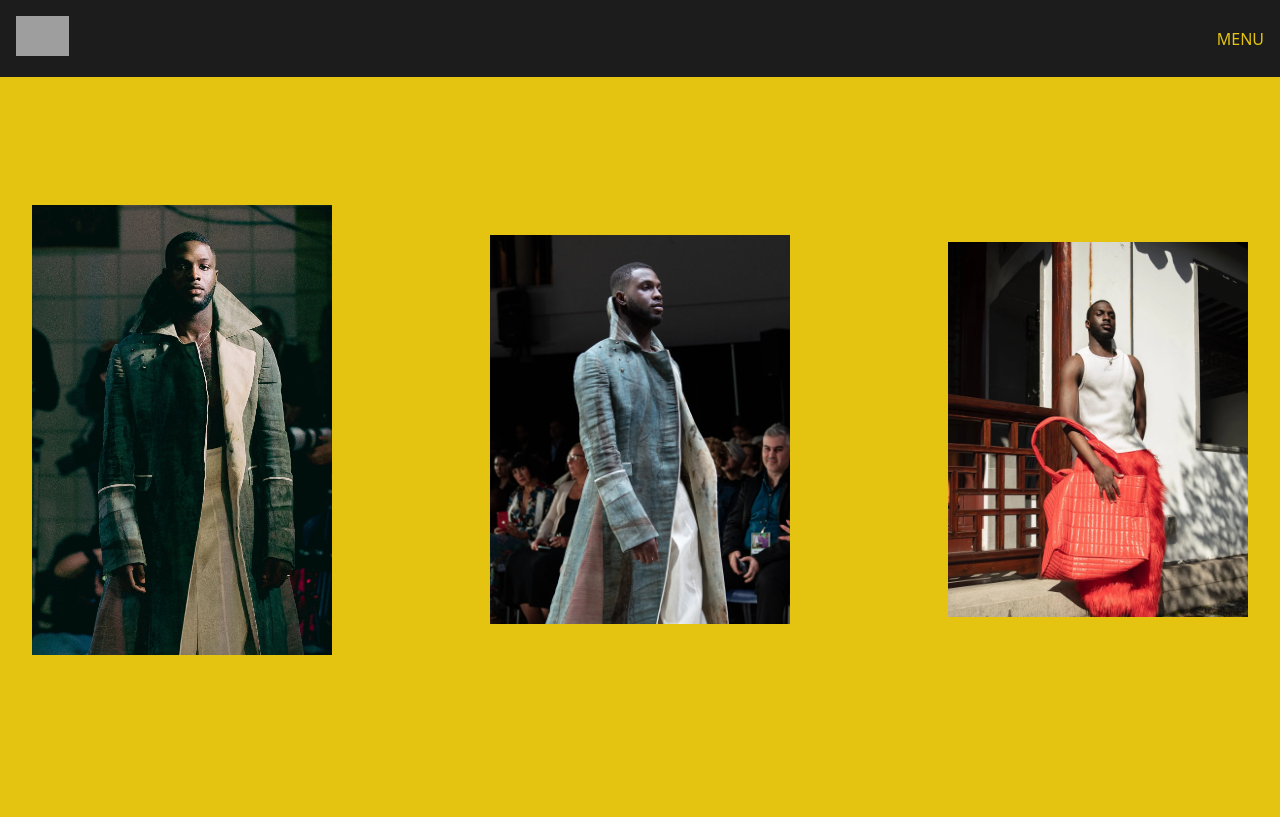
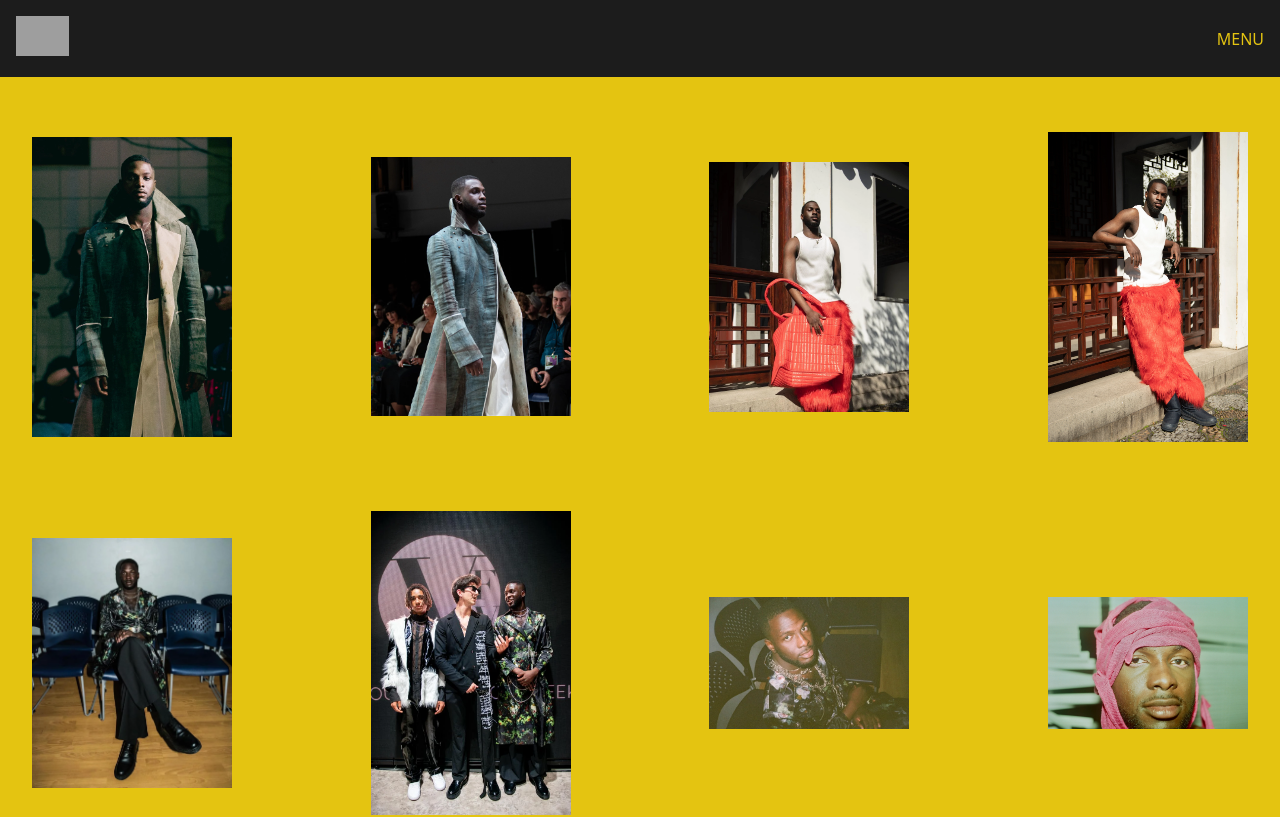
Before and after one commit to Akinloluwa-Adedijo/seyi-the-poet-website, a React (Vite) app: page /shoots in a window 1280 px wide. Shown: the top 817 px of the page. Built offline with nearby package versions, Linux system fonts and the light colour scheme; grey boxes are pictures that could not be loaded; a web font is replaced by a local one.

Commit message:
shootImages & publications improvements

```diff
--- a/src/components/Publications/publications.css
+++ b/src/components/Publications/publications.css
@@ -76,4 +76,8 @@
   .publication-gallery h2 {
     font-size: 2.5rem;
   }
+
+  .publication-image-container img {
+    display: none;
+  }
 }
--- a/src/pages/Music-Reviews/musicReviews.css
+++ b/src/pages/Music-Reviews/musicReviews.css
@@ -111,7 +111,7 @@
 
 .review-text p {
   text-align: left;
-  font-size: 1.25rem;
+  font-size: 1.5rem;
   font-weight: 500;
 }
 
@@ -130,6 +130,10 @@
 
   .review-text p {
     text-align: left;
-    font-size: 1.15rem;
+    font-size: 1.25rem;
+  }
+
+  .sub-headings-hover {
+    display: none;
   }
 }
--- a/src/pages/Shoots/shootImage.css
+++ b/src/pages/Shoots/shootImage.css
@@ -4,9 +4,9 @@
 
 .shootImage {
   /* height: 100vh; */
-  margin-bottom: 100px;
-  margin-top: 100px;
-  /* display: relative; */
+  margin-bottom: 50px;
+  margin-top: 75px;
+  position: relative;
 }
 
 .shootImage > img {
@@ -17,18 +17,20 @@
 .shootImage-title,
 .shootImage-back {
   font-weight: bold;
-  font-size: 2.5rem;
+  font-size: 1.5rem;
   color: var(--white);
   margin: 0;
 }
 
 .shootImage-title {
   position: absolute;
-  bottom: 1rem;
-  right: 1rem;
+  bottom: -50px;
 }
 
 .shootImage-back {
   position: absolute;
   text-transform: uppercase;
 }
+
+@media screen and (max-width: 600px) {
+}
--- a/src/pages/Shoots/shoots.css
+++ b/src/pages/Shoots/shoots.css
@@ -3,17 +3,16 @@
 }
 
 .shoots-content {
-  margin-bottom: 500px;
+  margin-bottom: 100px;
+  margin-top: 100px;
   display: flex;
   flex-wrap: wrap;
   align-items: center;
   justify-content: space-between;
-
-  gap: 5rem;
+  gap: 2rem;
 }
 
 .shot {
-  height: 100vh;
   display: flex;
   justify-content: center;
   align-items: center;
@@ -22,7 +21,7 @@
 }
 
 .shot > div {
-  width: 300px;
+  width: 200px;
   position: relative;
   overflow: hidden;
 }
@@ -46,3 +45,9 @@
   bottom: 0;
   background-color: var(--white);
 }
+
+@media screen and (max-width: 600px) {
+  .shot > div {
+    width: 100px;
+  }
+}
```
